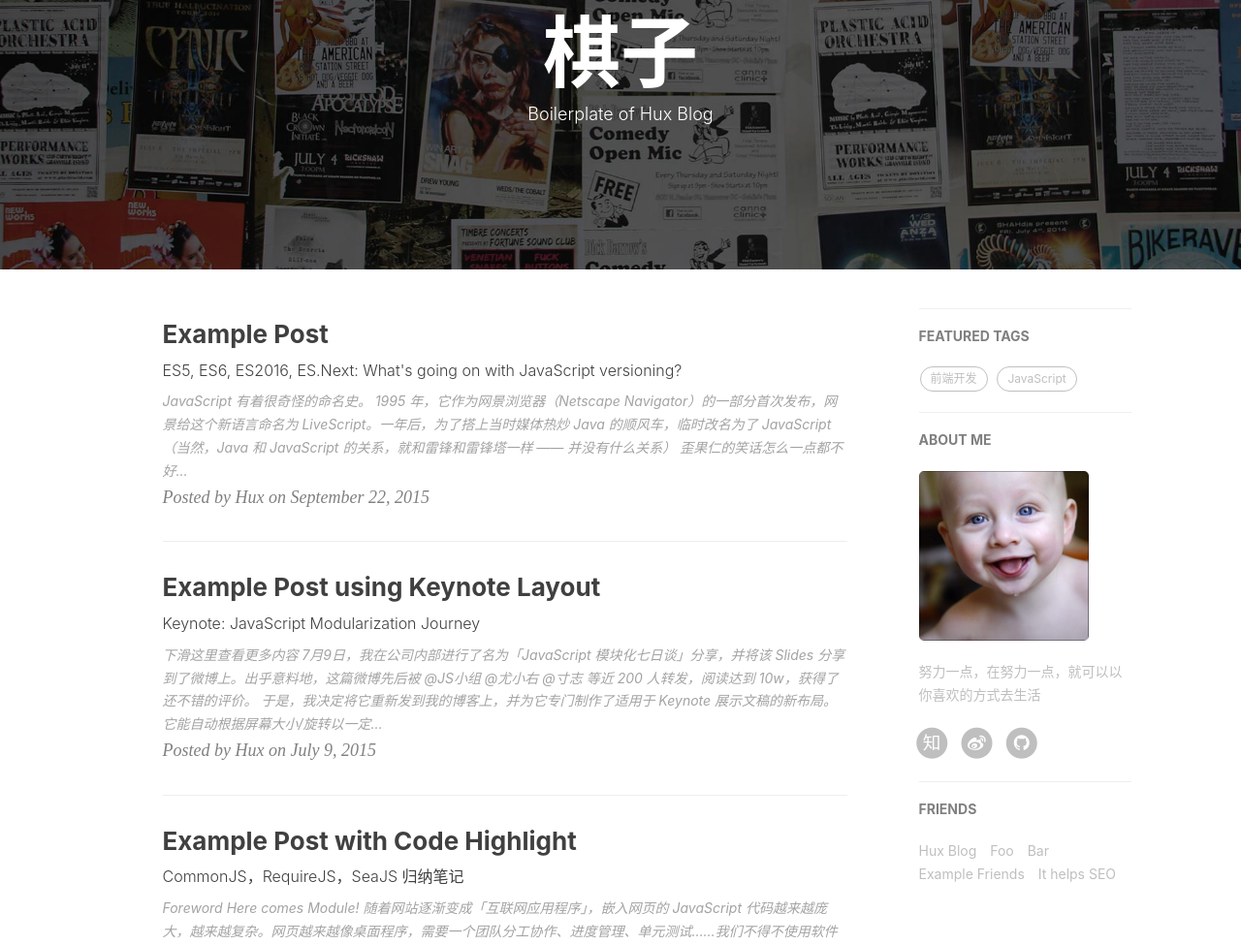
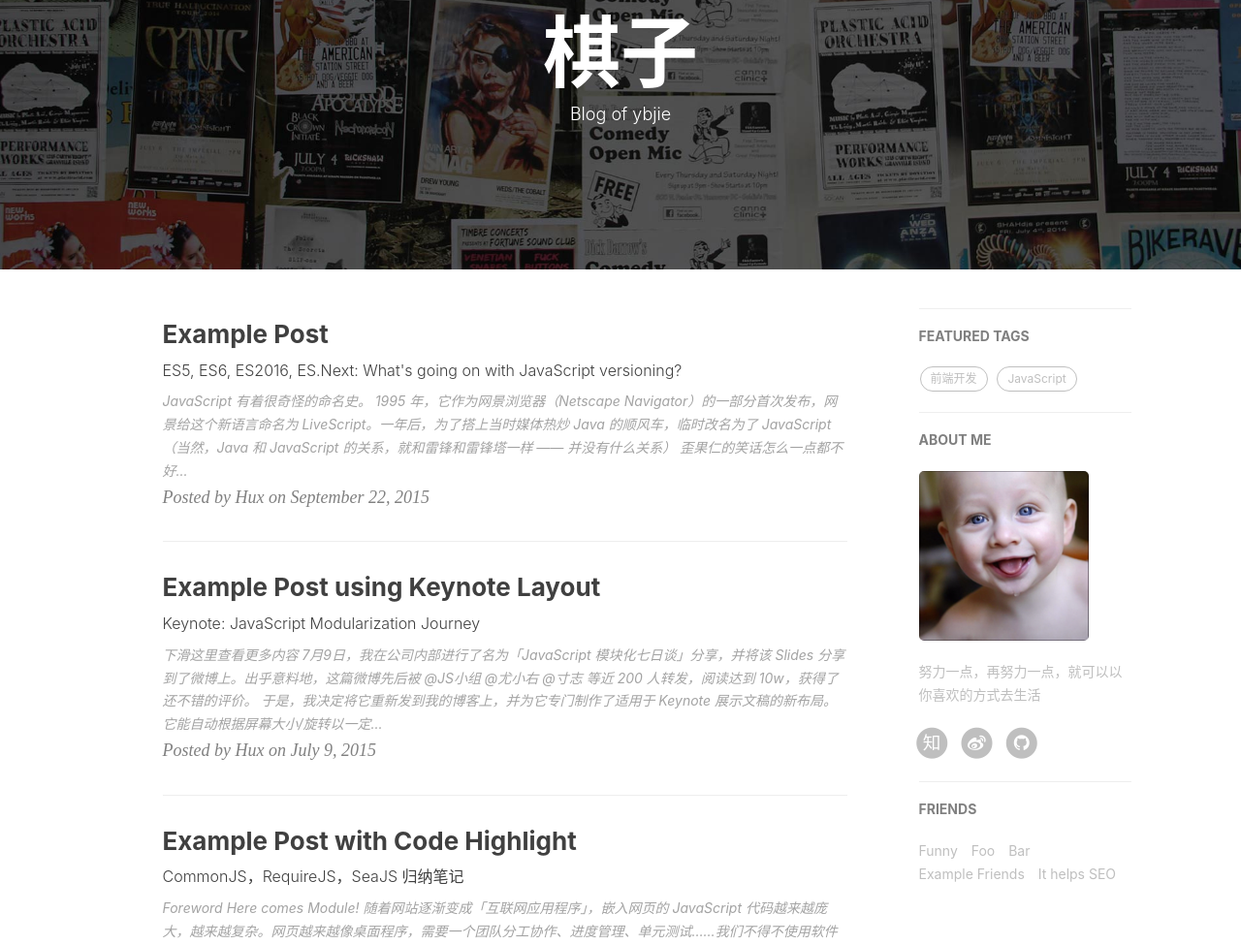
Before and after one commit to ybjie/blog, a Jekyll site: the page built from index.html, in a window 1280 px wide. Shown: the part 140-1115 px from the top of the page at 97% size. Built offline with Jekyll 4.4.1, drawn with Linux system fonts in a browser that asks for light colours; nearby versions of some CDN libraries; the list of posts is cut into pages by our own code; comment, search, counter and statistics services are not loaded.

Commit message:
error fixed,footer link wrong rying

```diff
--- a/_config.yml
+++ b/_config.yml
@@ -13,9 +13,9 @@ baseurl: "/blog"         # for example, '/blog' if your blog hosted on 'host/blo
 
 # SNS settings
 RSS: false
-weibo_username:     SmallSolider
-zhihu_username:     SmallSolider
-github_username:    ybjie
+weibo_username: SmallSolider
+zhihu_username: SmallSolider
+github_username: ybjie
 #twitter_username:  huxpro
 #facebook_username:  huxpro
 
@@ -69,7 +69,7 @@ ga_domain: huangxuan.me
 
 # Sidebar settings
 sidebar: true                           # whether or not using Sidebar.
-sidebar-about-description: "努力一点，在努力一点，就可以以你喜欢的方式去生活"
+sidebar-about-description: "努力一点，再努力一点，就可以以你喜欢的方式去生活"
 sidebar-avatar: img/portrait.jpg      # use absolute URL, seeing it's used in both `/` and `/about/`
 
 
@@ -83,8 +83,8 @@ featured-condition-size: 1              # A tag will be featured if the size of
 # Friends
 friends: [
     {
-        title: "Hux Blog",
-        href: "http://huangxuan.me"
+        title: "Funny",
+        href: "#"
     },{
         title: "Foo",
         href: "#"
--- a/index.html
+++ b/index.html
@@ -1,6 +1,6 @@
 ---
 layout: page
-description: "Boilerplate of Hux Blog"
+description: "Blog of ybjie"
 ---
 
 {% for post in paginator.posts %}
```
